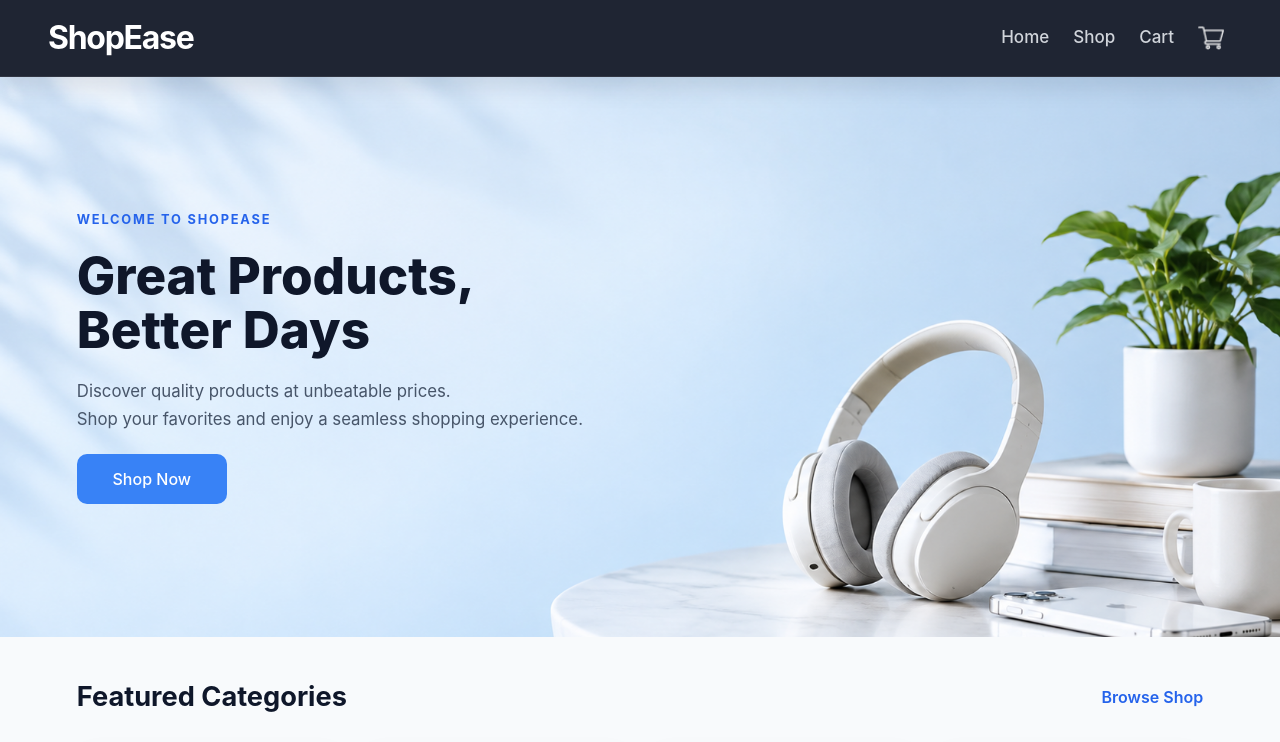
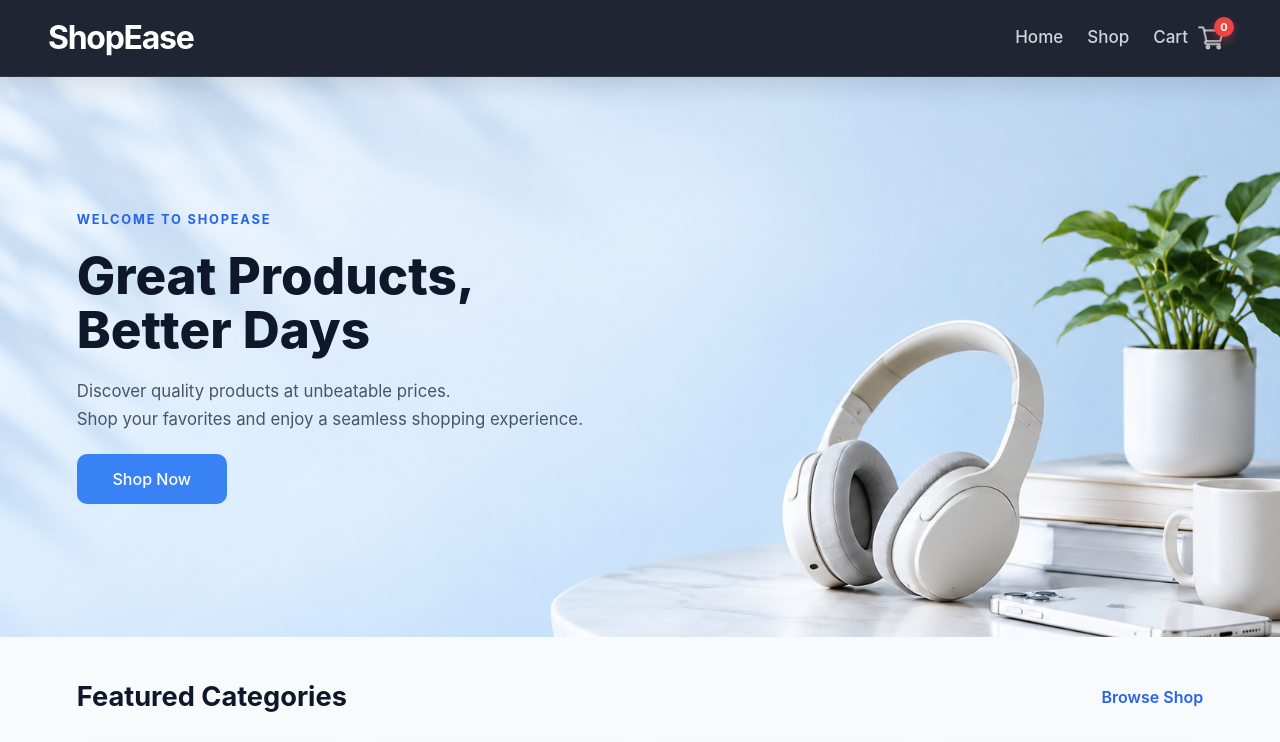
Before and after one commit to HenokNets/shopping-cart, a React (Vite) app: page / in a window 1280 px wide. Shown: the top 742 px of the page. Built offline with nearby package versions, Linux system fonts and the light colour scheme; no server answers.

Commit message:
make the cart badge show the total number of quantities

```diff
--- a/src/App.jsx
+++ b/src/App.jsx
@@ -49,7 +49,7 @@ function App() {
   return (
     <>
       <BrowserRouter>
-        <Header />
+        <Header carts={carts}/>
         <Routes>
           <Route path="/" element={<HomePage />} />
           <Route
--- a/src/components/Header.css
+++ b/src/components/Header.css
@@ -33,11 +33,47 @@ header {
     color: #ffffff;
 }
 
-.nav-links > img {
+.cart-link {
+    display: inline-flex;
+    align-items: center;
+    gap: 10px;
+}
+
+.cart-label {
+    color: #d1d5db;
+}
+
+.cart-icon-wrap {
+    position: relative;
+    display: inline-flex;
+    align-items: center;
+    justify-content: center;
+}
+
+.cart-icon-wrap img {
     width: 26px;
     height: 26px;
     filter: invert(1);
     opacity: 0.9;
+}
+
+.cart-badge {
+    position: absolute;
+    top: -8px;
+    right: -10px;
+    min-width: 20px;
+    height: 20px;
+    padding: 0 6px;
+    border-radius: 999px;
+    background: #ef4444;
+    color: #ffffff;
+    font-size: 11px;
+    font-weight: 700;
+    display: flex;
+    align-items: center;
+    justify-content: center;
+    line-height: 1;
+    box-shadow: 0 4px 10px rgba(239, 68, 68, 0.4);
 }
 
 .shop-name > p {
--- a/src/components/Header.jsx
+++ b/src/components/Header.jsx
@@ -1,7 +1,13 @@
 import "./Header.css";
 import CartLogo from "../assets/shopping-cart.png";
 import { Link } from "react-router";
-export default function Header() {
+
+export default function Header({ carts = {} }) {
+  const totalQuantity = Object.values(carts).reduce(
+    (sum, cart) => sum + (Number(cart.quantity) || 0),
+    0
+  );
+
   return (
     <header>
       <div className="shop-name">
@@ -11,8 +17,16 @@ export default function Header() {
       <div className="nav-links">
         <Link to="/">Home</Link>
         <Link to="/shop">Shop</Link>
-        <Link to="/cart">Cart</Link>
-        <img src={CartLogo} />
+
+        <Link to="/cart" className="cart-link">
+          <span className="cart-label">Cart</span>
+          <span className="cart-icon-wrap">
+            <img src={CartLogo} alt="Cart" />
+            <span className="cart-badge" aria-label={`Items in cart: ${totalQuantity}`}>
+              {totalQuantity}
+            </span>
+          </span>
+        </Link>
       </div>
     </header>
   );
```
